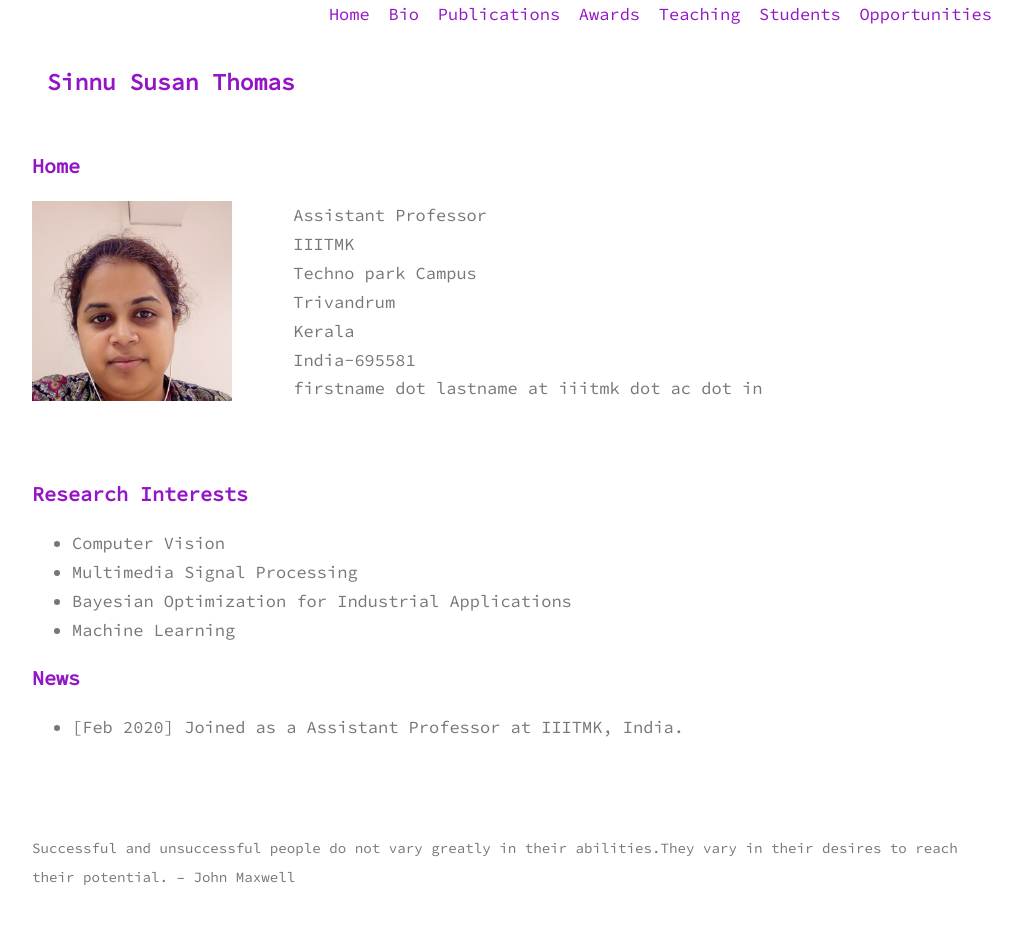
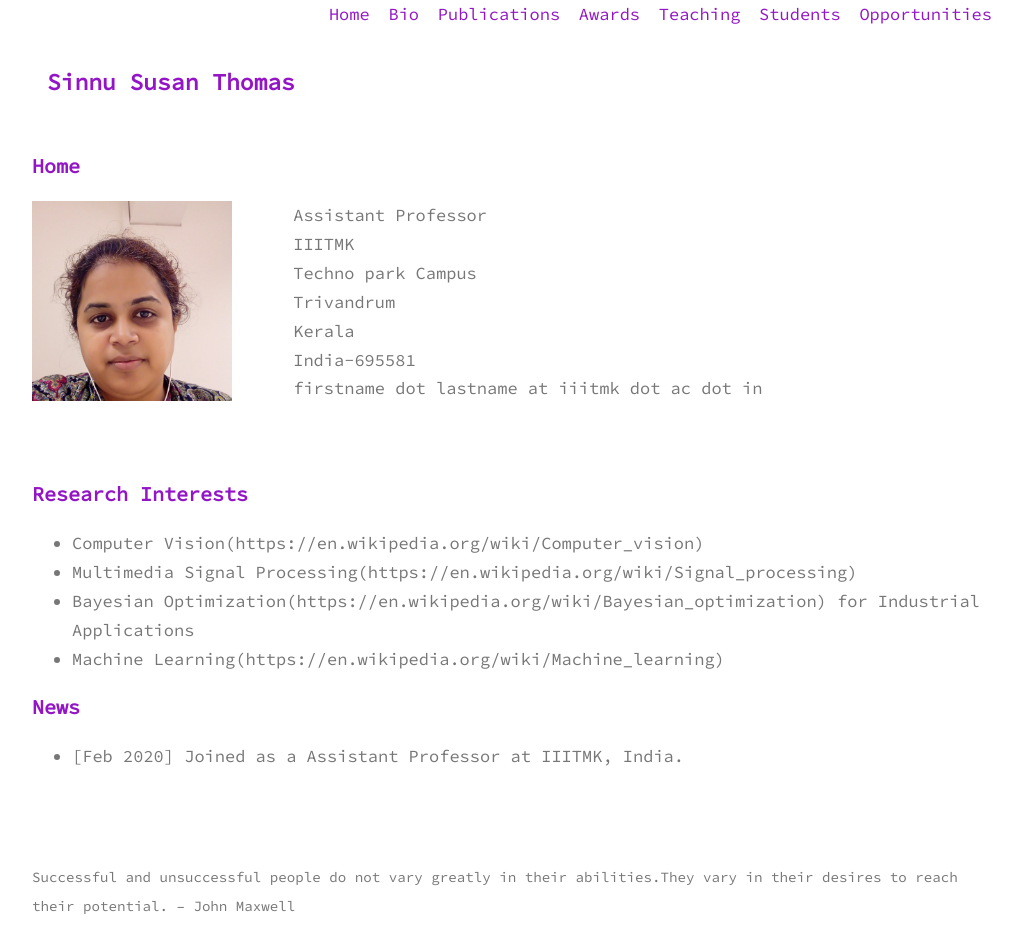
Before and after one commit to sinnuthomas/sinnuthomas.github.io, a Jekyll site: the page built from index.md, in a window 1280 px wide. Shown: the whole page, without its empty margins (128-1150 px from the left). Built offline with Jekyll 4.4.1, drawn with Linux system fonts in a browser that asks for light colours; before the commit the page ends 908 px from its top, so only the background shows below that; some of the changed lines change nothing that is shown.

Commit message:
Update index.md

```diff
--- a/index.md
+++ b/index.md
@@ -15,10 +15,10 @@ title: Home
 <br/><br/>
 
 ## Research Interests
-* Computer Vision
-* Multimedia Signal Processing
-* Bayesian Optimization for Industrial Applications
-* Machine Learning
+* Computer Vision(https://en.wikipedia.org/wiki/Computer_vision)
+* Multimedia Signal Processing(https://en.wikipedia.org/wiki/Signal_processing)
+* Bayesian Optimization(https://en.wikipedia.org/wiki/Bayesian_optimization) for Industrial Applications
+* Machine Learning(https://en.wikipedia.org/wiki/Machine_learning)
 
 ## News
 * [Feb 2020] Joined as a Assistant Professor at IIITMK, India.
```
